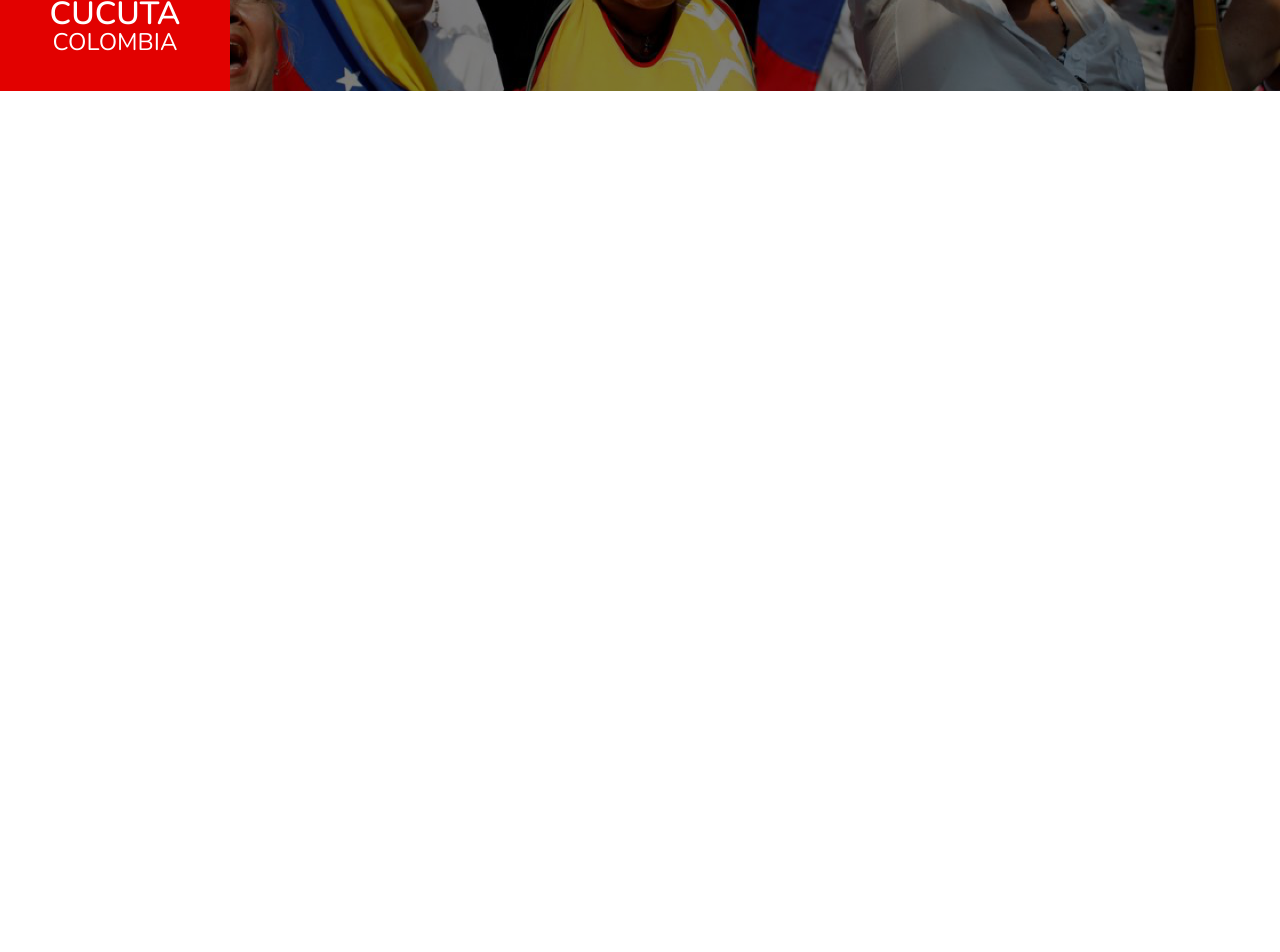
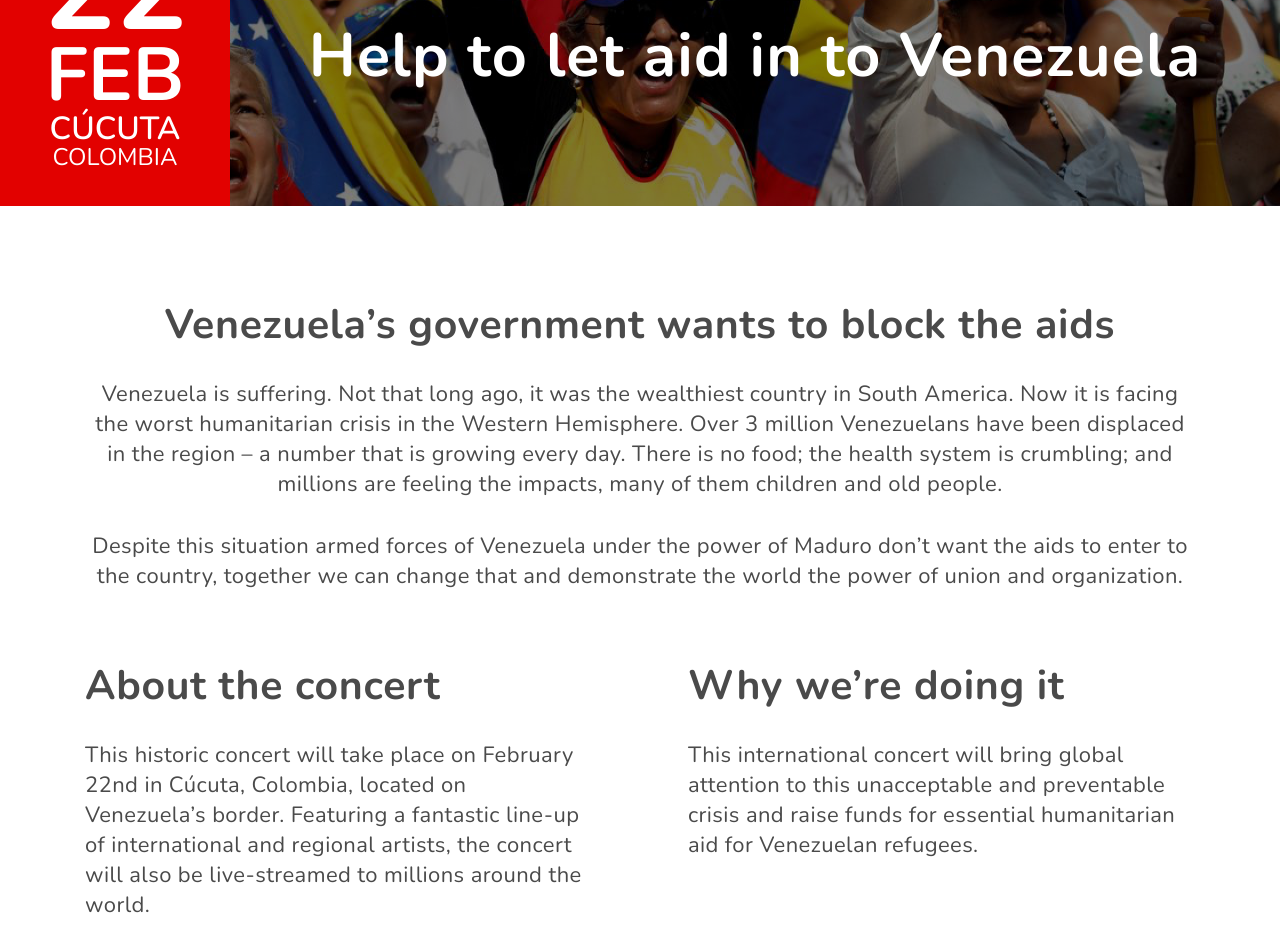
Before and after one commit to serudda/venezuela-aid-live, a Vue app: page / in a window 1280 px wide. Shown: the part 1304-2256 px from the top of the page. Before the commit the page ends 1395 px from the top, so only its background shows below. Built offline with nearby package versions, Linux system fonts and the light colour scheme.

Commit message:
Mod: Added Explanation section

```diff
--- a/src/views/home/home.vue
+++ b/src/views/home/home.vue
@@ -1,9 +1,10 @@
 <!-- Template -->
 <template>
   <div class="home-view">
-    <hero-section class="p-5"></hero-section>
-    <counter-section class="p-4 pb-5 mb-5"></counter-section>
-    <banner-section></banner-section>
+    <hero-section class="p-5 mx-3 mt-3"></hero-section>
+    <counter-section class="p-5 mb-5"></counter-section>
+    <banner-section class="mb-5"></banner-section>
+    <explanation-section class="py-5 container"></explanation-section>
   </div>
 </template>
 
@@ -14,13 +15,15 @@ import './home.scss';
 import heroSection from './sections/hero/hero.vue';
 import counterSection from './sections/counter/counter.vue';
 import bannerSection from './sections/banner/banner.vue';
+import explanationSection from './sections/explanation/explanation.vue';
 
 export default {
   name: 'home-view',
   components: {
     'hero-section': heroSection,
     'counter-section': counterSection,
-    'banner-section': bannerSection
+    'banner-section': bannerSection,
+    'explanation-section': explanationSection
   },
   data() {
     return {};
--- /dev/null
+++ b/src/views/home/sections/explanation/explanation.vue
@@ -0,0 +1,46 @@
+<!-- Template -->
+<template>
+  <div class="explanation-section">
+    <div class="general text-center mb-5">
+      <h2 class="mb-4">Venezuela’s government wants to block the aids</h2>
+      <p class="pt-2 mb-4">Venezuela is suffering. Not that long ago, it was the wealthiest
+        country in South America. Now it is facing the worst humanitarian crisis in the Western Hemisphere.
+        Over 3 million Venezuelans have been displaced in the region – a number that is growing every day.
+        There is no food; the health system is crumbling; and millions are feeling the impacts,
+        many of them children and old people.</p>
+      <p class="pt-2">Despite this situation armed forces of Venezuela
+      under the power of Maduro don’t want the aids to enter to the country, together
+      we can change that and demonstrate the world the power of union and organization.</p>
+    </div>
+    <div class="details pt-4">
+      <div class="row no-glutters">
+        <div class="col-6 pr-5">
+          <h2 class="mb-4">About the concert</h2>
+          <p class="pt-2">This historic concert will take place on February 22nd in Cúcuta,
+            Colombia, located on Venezuela’s border. Featuring a fantastic line-up
+            of international and regional artists, the concert will also be
+            live-streamed to millions around the world.</p>
+        </div>
+        <div class="col-6 pl-5">
+          <h2 class="mb-4">Why we’re doing it</h2>
+          <p class="pt-2">This international concert will bring global attention to this unacceptable and preventable
+            crisis and raise funds for essential humanitarian aid for Venezuelan refugees.</p>
+        </div>
+      </div>
+    </div>
+  </div>
+</template>
+
+<!-- Script -->
+<script>
+
+export default {
+  name: 'explanation-section',
+  components: {},
+  data() {
+    return {};
+  },
+  computed: {},
+  methods: {}
+};
+</script>
```
